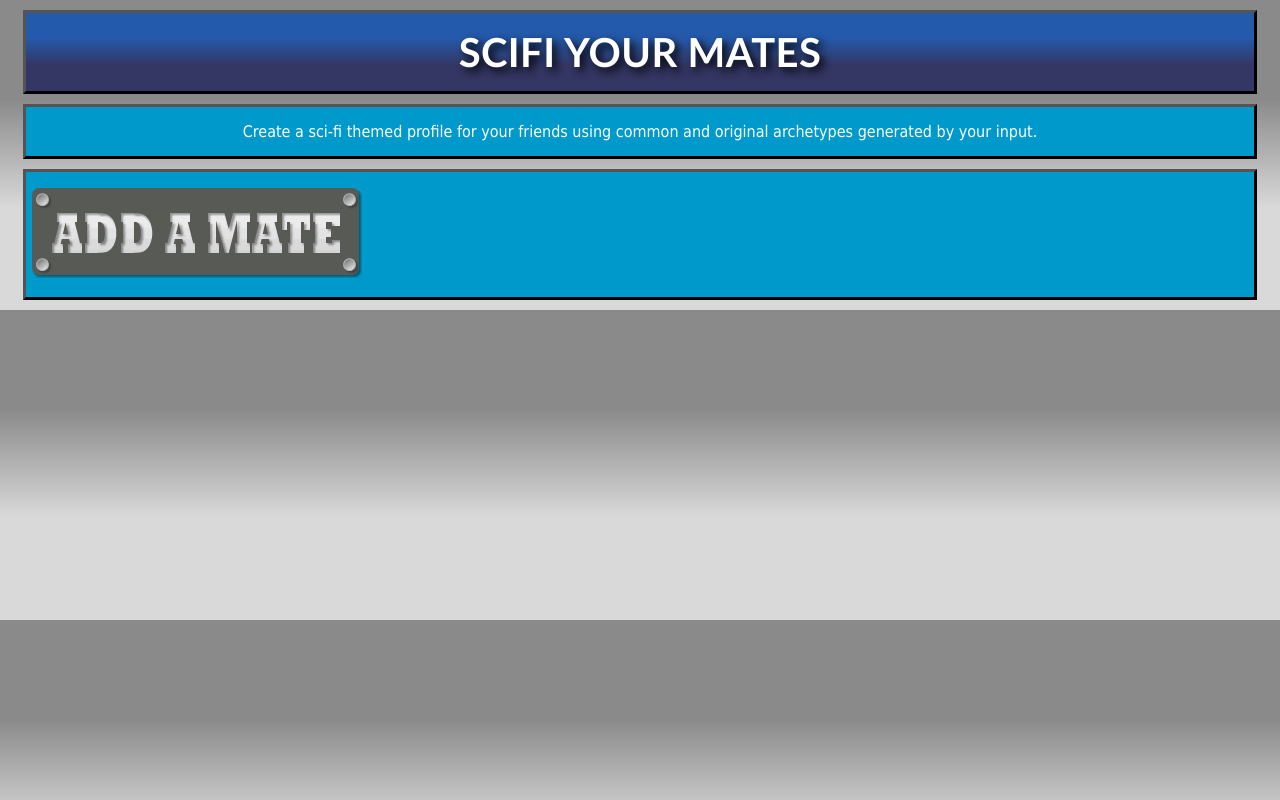
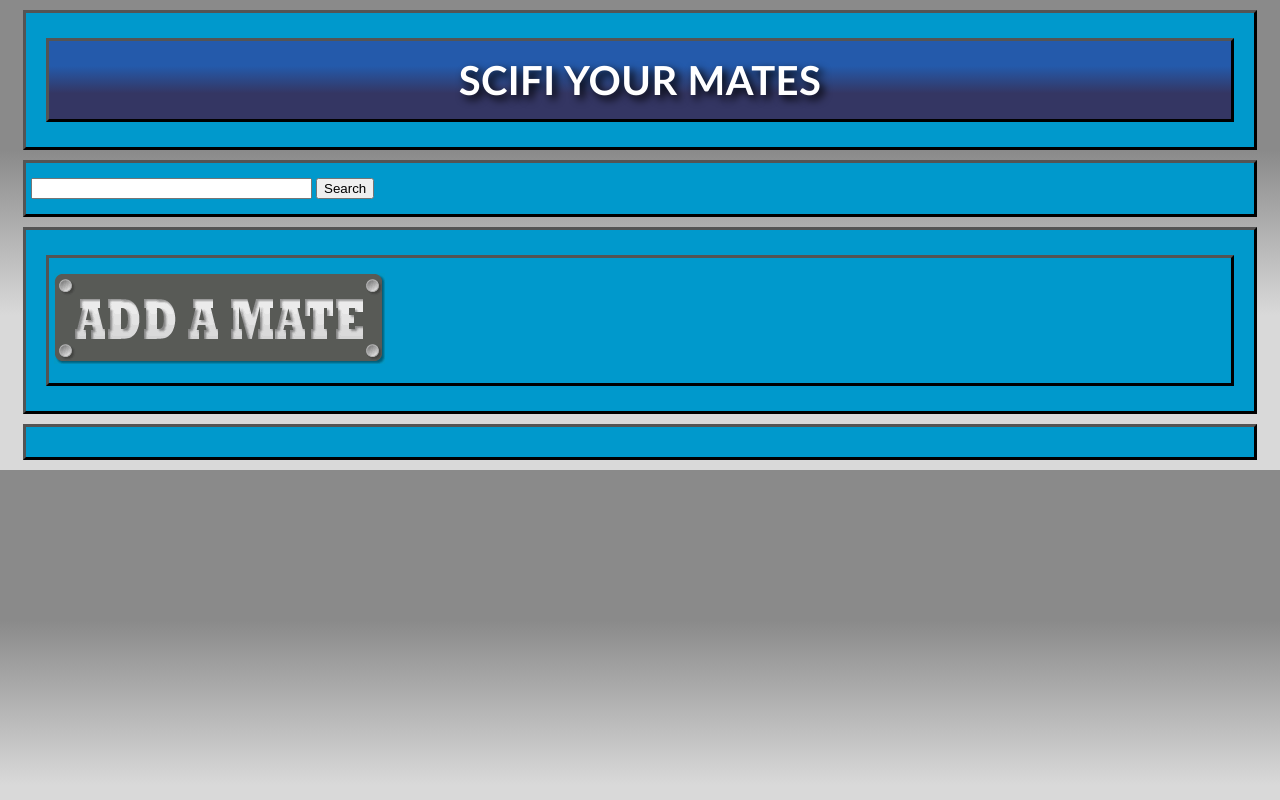
Before and after one commit to DaveyDaVinci/Magee_David_MiU_2, a plain HTML site: page index.html in a window 1280 px wide. Drawn offline with Linux system fonts and the light colour scheme.

Commit message:
Added search bar and div sections

```diff
--- a/index.html
+++ b/index.html
@@ -12,14 +12,25 @@
 
 	</head>
 	<body>
-		<header>
-			<h1>SciFi Your Mates</h1>
-		</header>
-		<p>Create a sci-fi themed profile for your friends using common and original archetypes generated by your input. </p>
+		<div id="titleSec">
+			<header>
+				<h1>SciFi Your Mates</h1>
+			</header>
+		</div>
+		<div id="searchBar">
+			<form method="get" action="underConstruction.html">
+				<input type="text" name="q" alt="Search" value="" maxlength="256" size="32" />
+				<input type="submit" name="searcher" value="Search" />
+			</form>
+		</div>
+	<nav>
+		<div id="buttonLink">
+			<h2><a href="additem.html"><img id="mainbutton" src="img/mainbutton.gif" align="left" border="0" alt="Add A Mate"></a></h2>
+		</div>
+	</nav>
+		<div id="browseSection">
 
-	<nav>
-		<h2><a href="additem.html"><img id="mainbutton" src="img/mainbutton.gif" align="left" border="0" alt="Add A Mate"></a></h2>
-	</nav>
+		</div>
 	<script type="text/javascript" src="js/json.js"></script>
 	<script type="text/javascript" src="js/main.js"></script>
 	</body>
```
